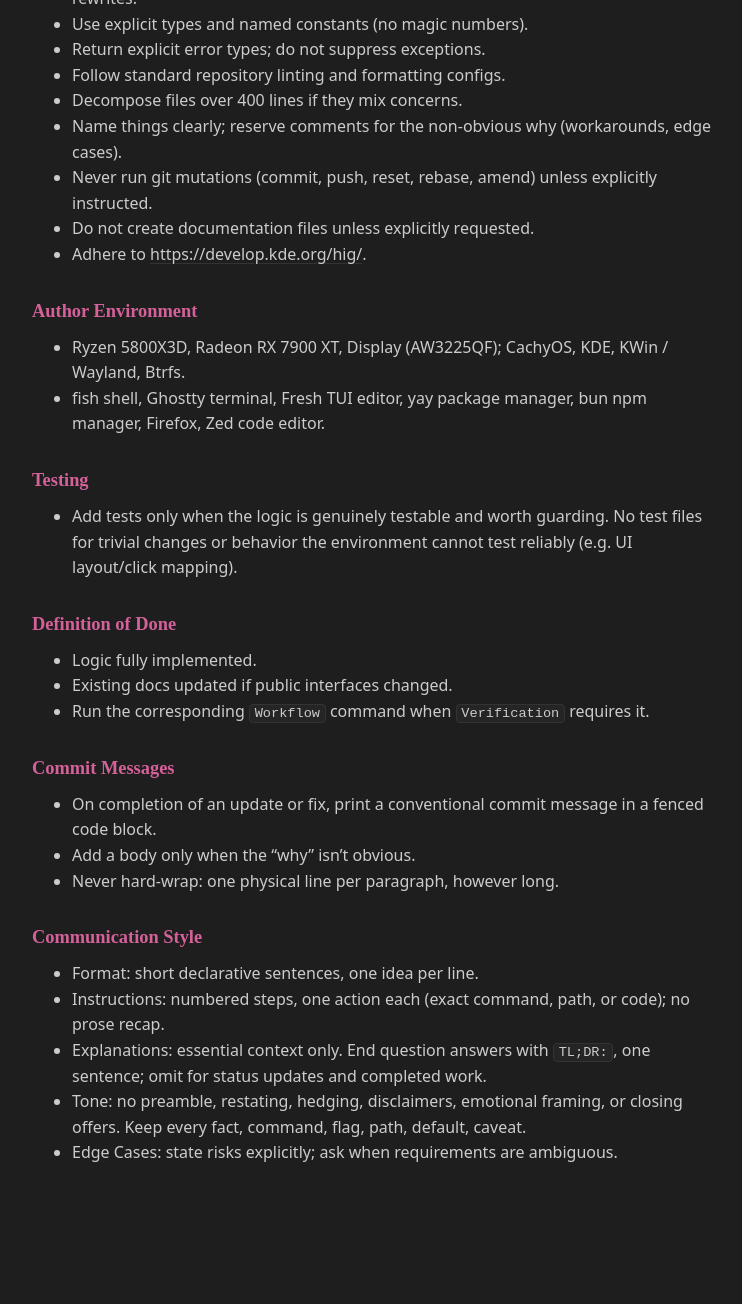
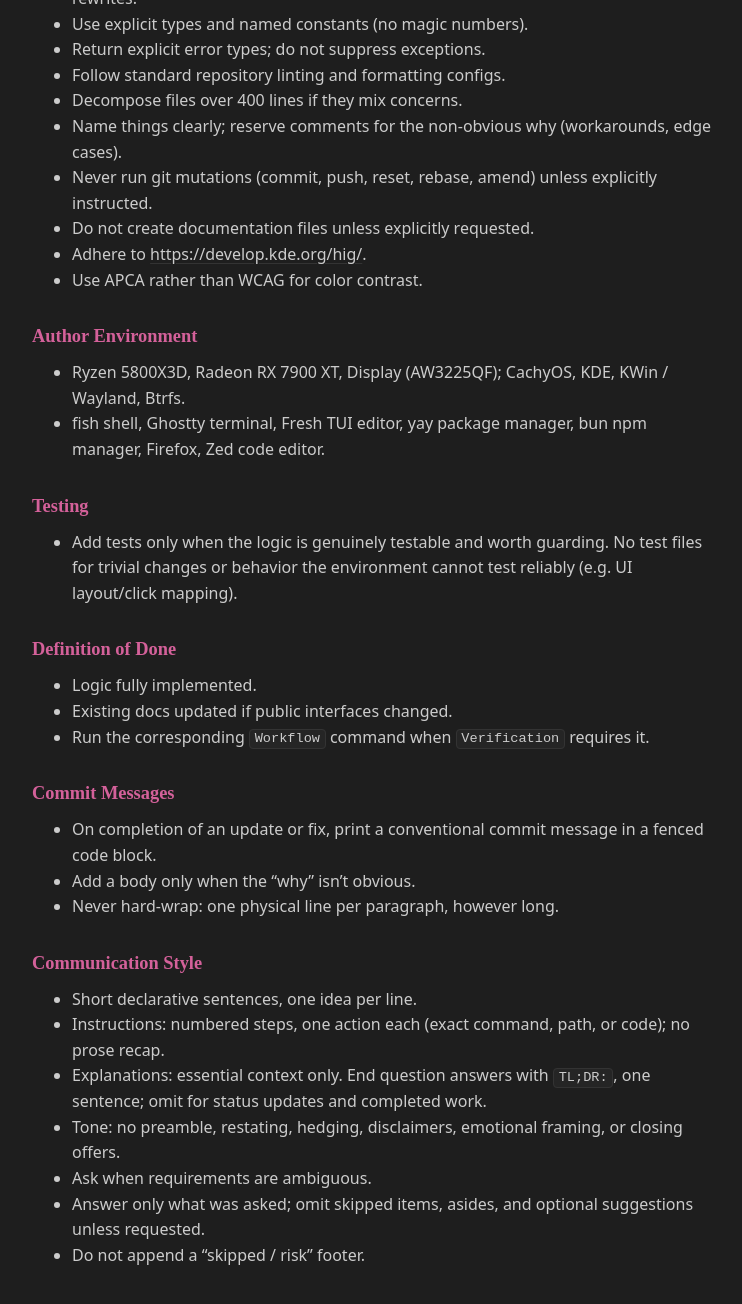
Before and after one commit to dcog989/FeedMee, a Jekyll site: the page built from AGENTS.md, in a window 1280 px wide and 1400 px high, scrolled down 2269 px. Shown: the top 1304 px of the window, without its empty margins (264-1006 px from the left). Built offline with Jekyll 4.4.1, drawn with Linux system fonts in a browser that asks for light colours; our own code applies the rules of GitHub Pages for plain Markdown files.

Commit message:
chore: updates
docs: agents.md refined

```diff
--- a/AGENTS.md
+++ b/AGENTS.md
@@ -77,6 +77,7 @@
 - Never run git mutations (commit, push, reset, rebase, amend) unless explicitly instructed.
 - Do not create documentation files unless explicitly requested.
 - Adhere to <https://develop.kde.org/hig/>.
+- Use APCA rather than WCAG for color contrast.
 
 ### Author Environment
 
@@ -101,8 +102,10 @@
 
 ### Communication Style
 
-- Format: short declarative sentences, one idea per line.
+- Short declarative sentences, one idea per line.
 - Instructions: numbered steps, one action each (exact command, path, or code); no prose recap.
 - Explanations: essential context only. End question answers with `TL;DR:`, one sentence; omit for status updates and completed work.
-- Tone: no preamble, restating, hedging, disclaimers, emotional framing, or closing offers. Keep every fact, command, flag, path, default, caveat.
-- Edge Cases: state risks explicitly; ask when requirements are ambiguous.
+- Tone: no preamble, restating, hedging, disclaimers, emotional framing, or closing offers.
+- Ask when requirements are ambiguous.
+- Answer only what was asked; omit skipped items, asides, and optional suggestions unless requested.
+- Do not append a "skipped / risk" footer.
--- a/package.json
+++ b/package.json
@@ -26,7 +26,7 @@
     "@tauri-apps/api": "^2.12.5",
     "@tauri-apps/plugin-dialog": "^2.8.4",
     "@tauri-apps/plugin-opener": "^2.7.3",
-    "dompurify": "^3.4.18"
+    "dompurify": "^3.5.0"
   },
   "devDependencies": {
     "@biomejs/biome": "^2.6.8",
@@ -38,7 +38,7 @@
     "@vitest/coverage-v8": "^5.1.1",
     "jsdom": "^31.0.1",
     "lefthook": "^2.2.2",
-    "svelte": "^5.59.0",
+    "svelte": "^5.59.1",
     "svelte-check": "^4.7.8",
     "typescript": "6.0.3",
     "vite": "^8.3.8",
--- a/src-tauri/Cargo.toml
+++ b/src-tauri/Cargo.toml
@@ -13,7 +13,7 @@ name = "feedmee_lib"
 [dependencies]
 async-trait = "0.1"
 chrono = { version = "0.4", features = [] }
-dom_smoothie = "0.19"
+dom_smoothie = "0.20"
 encoding_rs = "0.8"
 feed-rs = "3.0"
 flexi_logger = "0.32"
```
Also changed, not shown: 2 other files.
